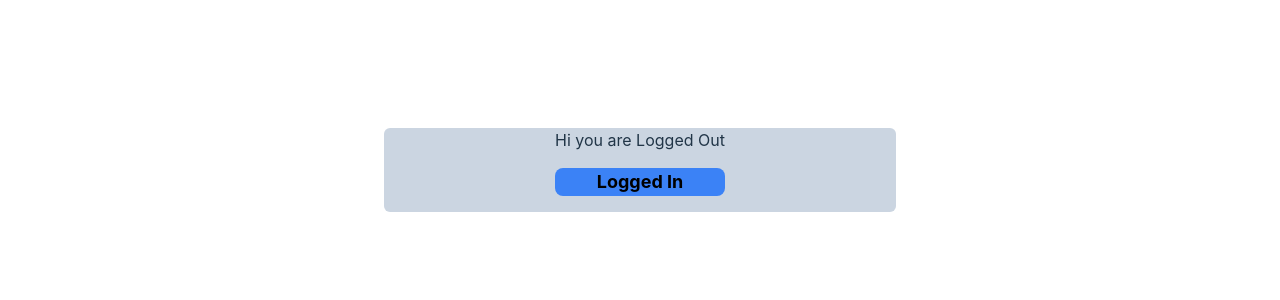
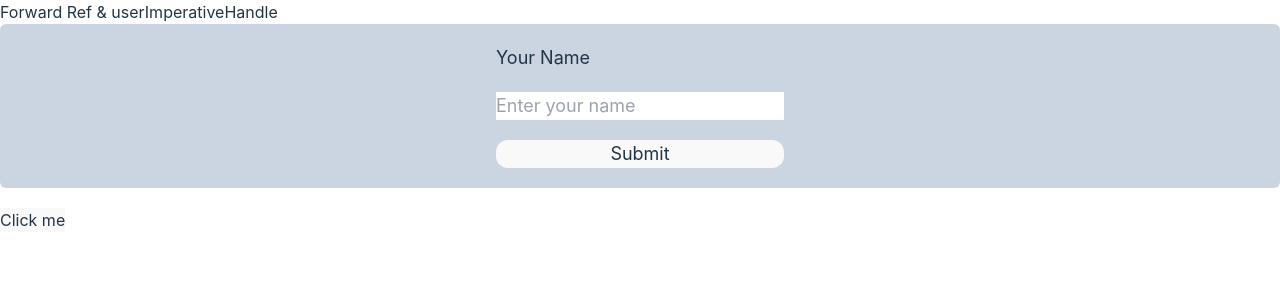
Before and after one commit to TecLegacy/React-LogBook, a React (Vite) app in the folder react-tut/: page / in a window 1280 px wide. Shown: the top 300 px of the page. Built offline with nearby package versions, Linux system fonts and the light colour scheme; the HTML template or start-up script is replaced by a standard one.

Commit message:
Forward Ref and imperative handle

```diff
--- a/react-tut/src/App.jsx
+++ b/react-tut/src/App.jsx
@@ -3,6 +3,7 @@ import ErrorModal from './components/project/errorModal/ErrorModal';
 import LoginOut from '@/components/context/LoginOut';
 import Button from './UI/Button';
 import AuthProvider from '@/components/context/auth-context';
+import ForwardRef from '@/components/forward-ref/ForwardRef';
 
 function App() {
   return (
@@ -13,9 +14,12 @@ function App() {
       </div> */}
 
       {/* CONTEXT API */}
-      <AuthProvider>
+      {/* <AuthProvider>
         <LoginOut />
-      </AuthProvider>
+      </AuthProvider> */}
+
+      {/* FORWARD REF */}
+      <ForwardRef />
     </>
   );
 }
--- /dev/null
+++ b/react-tut/src/components/forward-ref/ForwardRef.jsx
@@ -0,0 +1,23 @@
+import React, { useRef } from 'react';
+
+import Card from '../project/layout/Card';
+import InputComp from './InputComp';
+
+const ForwardRef = () => {
+  const first = useRef(null);
+  const formHandler = () => {
+    first.current.toParent();
+  };
+
+  return (
+    <React.Fragment>
+      <h3>Forward Ref & userImperativeHandle</h3>
+      <Card>
+        <InputComp ref={first} formHandler={formHandler} />
+      </Card>
+      <button onClick={formHandler}>Click me</button>
+    </React.Fragment>
+  );
+};
+
+export default ForwardRef;
--- /dev/null
+++ b/react-tut/src/components/forward-ref/InputComp.jsx
@@ -0,0 +1,58 @@
+import React, { useImperativeHandle, useRef } from 'react';
+
+// let refValue = 'd';
+const InputComp = React.forwardRef((prop, ref) => {
+  const childRef = useRef(null);
+  const submitHanlder = (e) => {
+    e.preventDefault();
+    // Way 1 to send data to parent using forward ref
+    // formHandler(ref.current.value);
+  };
+
+  //Way 2 of sending data to parent component with forward ref
+  const run = () => {
+    console.log(childRef.current.value);
+  };
+  useImperativeHandle(
+    ref,
+    () => {
+      return {
+        // return should always be a method
+        toParent: run,
+      };
+    },
+    []
+  );
+  return (
+    <React.Fragment>
+      <form
+        action=""
+        onSubmit={submitHanlder}
+        className={` my-5 flex flex-col gap-5 text-lg`}
+      >
+        <label htmlFor="name">Your Name</label>
+        {/* <input
+          type="text"
+          name="name"
+          id="name"
+          placeholder="Enter your name"
+          ref={ref}
+        /> */}
+        <input
+          type="text"
+          name="name"
+          id="name"
+          placeholder="Enter your name"
+          ref={childRef}
+        />
+        <button
+          className={`rounded-xl transition duration-500  hover:bg-pink-400 `}
+        >
+          Submit
+        </button>
+      </form>
+    </React.Fragment>
+  );
+});
+
+export default InputComp;
```
